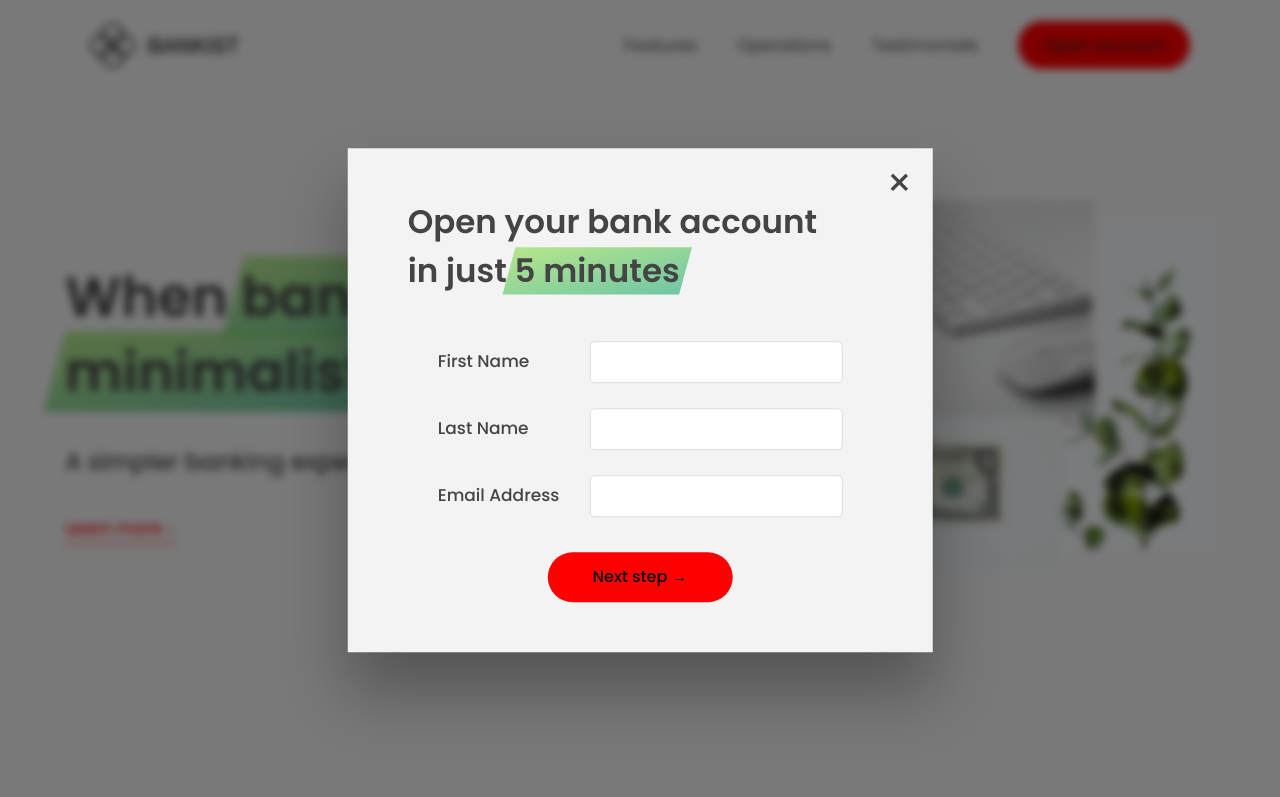
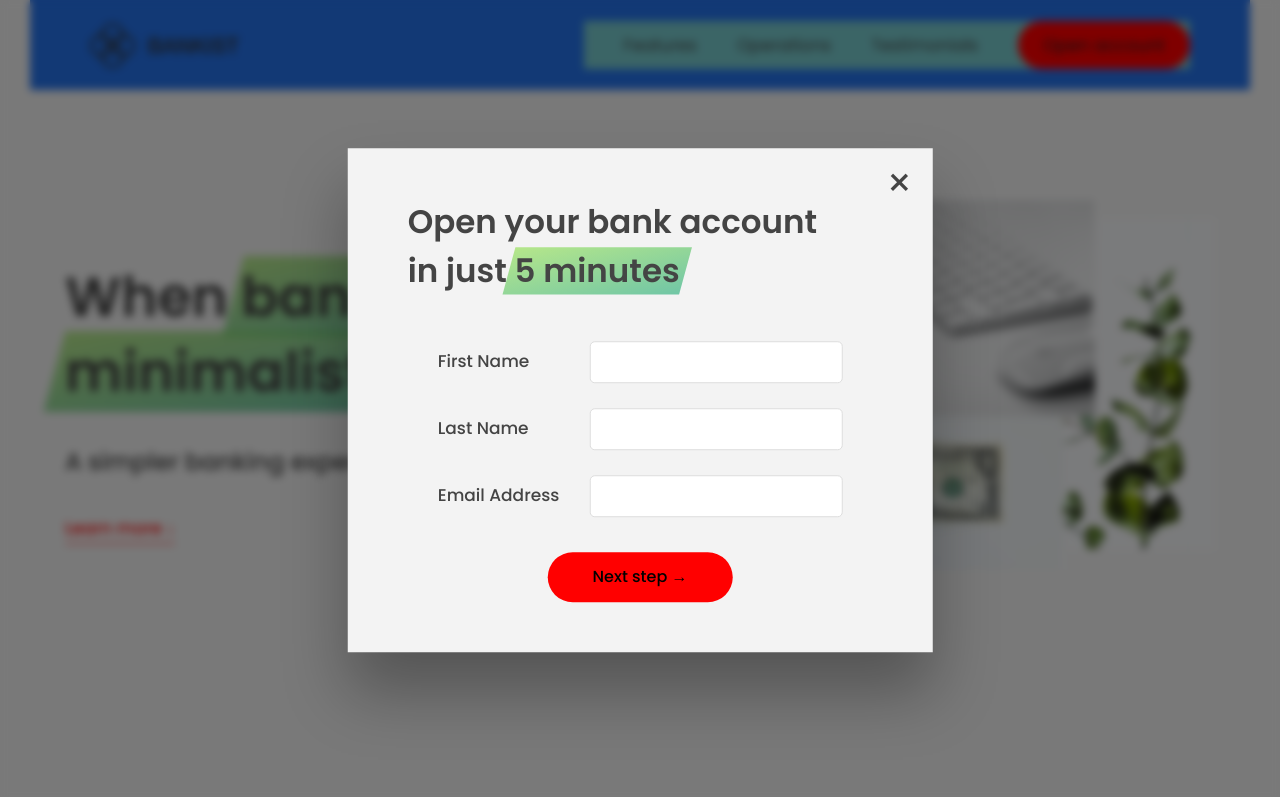
Before and after one commit to Vryzas/Javascript-tutorials, a plain HTML site: page 13-Advanced-DOM-Bankist/starter/index.html in a window 1280 px wide. Both pictures are taken after a click on the link "Open account". Shown: the top 797 px of the page. Drawn offline with Linux system fonts and the light colour scheme.

Commit message:
event propagation

```diff
--- a/13-Advanced-DOM-Bankist/starter/script.js
+++ b/13-Advanced-DOM-Bankist/starter/script.js
@@ -155,14 +155,53 @@ const h1 = document.querySelector('h1');
 const alertH1 = function (e) {
   alert('addEventListener: Great! You are reading the heading :D');
   // the action will happen only once
-  // h1.removeEventListener('mouseenter', alertH1);
+  h1.removeEventListener('mouseenter', alertH1);
 };
 //event listener with 'event' and action
 h1.addEventListener('mouseenter', alertH1);
 
 // time the action window
-setTimeout(() => h1.removeEventListener('mouseenter', alertH1), 5000);
+// setTimeout(() => h1.removeEventListener('mouseenter', alertH1), 5000);
+
 // another to accomplish the same action on the same element
 // h1.onmouseenter = function (e) {
 //   alert('onmouseenter: Great! You are reading the heading :D');
 // };
+
+// event propagation and bubbling
+// rgb(255, 255, 255)
+const randomInt = (min, max) =>
+  Math.floor(Math.random() * (max - min + 1) + min);
+const randomColor = () =>
+  `rgb(${randomInt(0, 255)}, ${randomInt(0, 255)}, ${randomInt(0, 255)})`;
+console.log(randomColor());
+
+const colorChanger = function (ele) {
+  setInterval(() => {
+    ele.style.backgroundColor = randomColor();
+  }, 100);
+};
+
+document.querySelector('.nav__link').addEventListener('click', function (e) {
+  // colorChanger(e.currentTarget);
+  this.style.backgroundColor = randomColor();
+  console.log(`LINK`, e.target, e.currentTarget);
+  console.log(this === e.currentTarget);
+  // e.stopPropagation(); // stops the propagation of an event
+});
+
+document.querySelector('.nav__links').addEventListener('click', function (e) {
+  // colorChanger(e.currentTarget);
+  this.style.backgroundColor = randomColor();
+  console.log(`CONTAINER`, e.target, e.currentTarget);
+});
+
+document.querySelector('.nav').addEventListener(
+  'click',
+  function (e) {
+    // colorChanger(e.currentTarget);
+    this.style.backgroundColor = randomColor();
+    console.log(`NAV`, e.target, e.currentTarget);
+  },
+  true // captures the event while it travels down the parents elements
+);
```
Also changed, not shown: 13-Advanced-DOM-Bankist/starter/index.html (+1 -0 lines).
